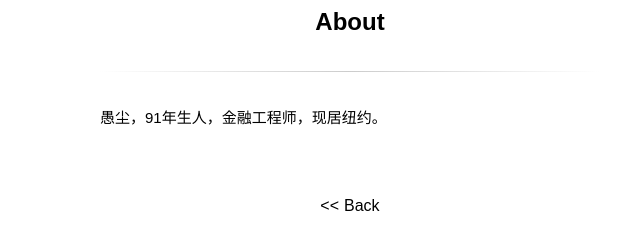
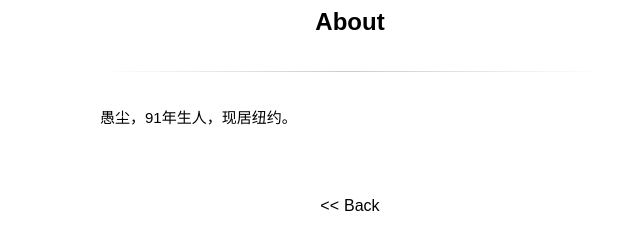
Before and after one commit to psaux0/psaux0.github.io, a Jekyll site: the page built from about.md, in a window 1280 px wide. Shown: the part 169-419 px from the top of the page, without its empty margins (290-930 px from the left). Built offline with Jekyll 4.4.1, drawn with Linux system fonts in a browser that asks for light colours; some web fonts are replaced.

Commit message:
update about page

```diff
--- a/about.md
+++ b/about.md
@@ -1,4 +1,4 @@
 ---
 title: About
 ---
-愚尘，91年生人，金融工程师，现居纽约。
+愚尘，91年生人，现居纽约。
```
